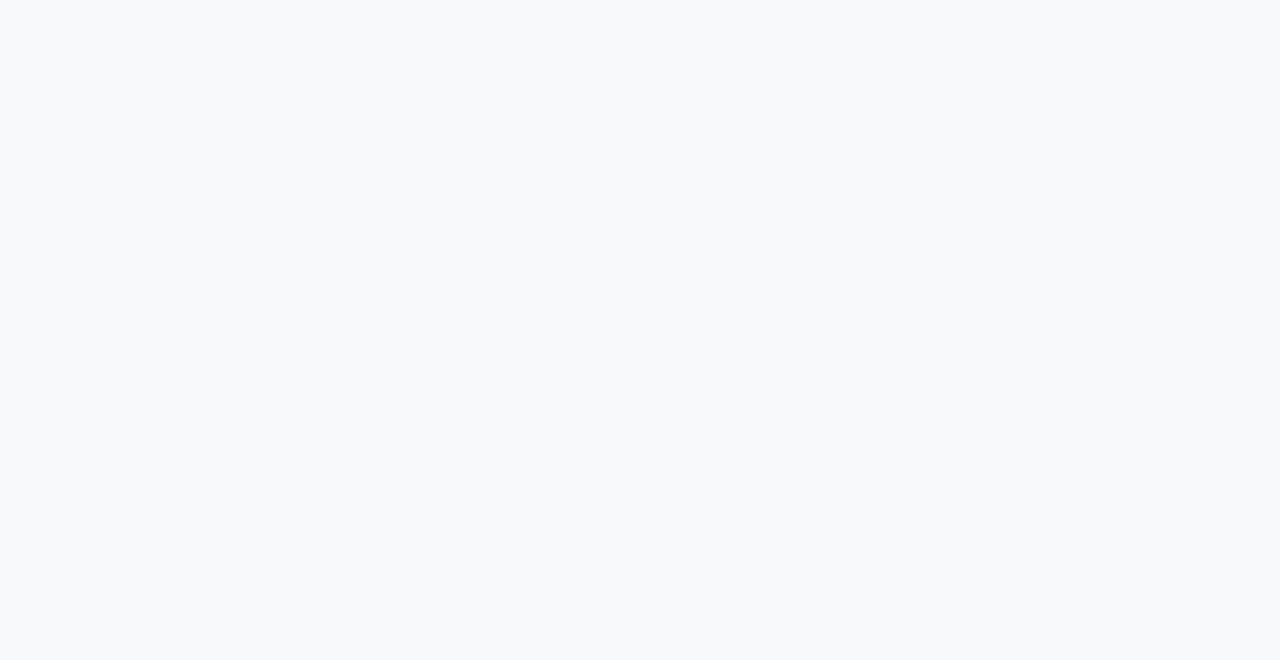
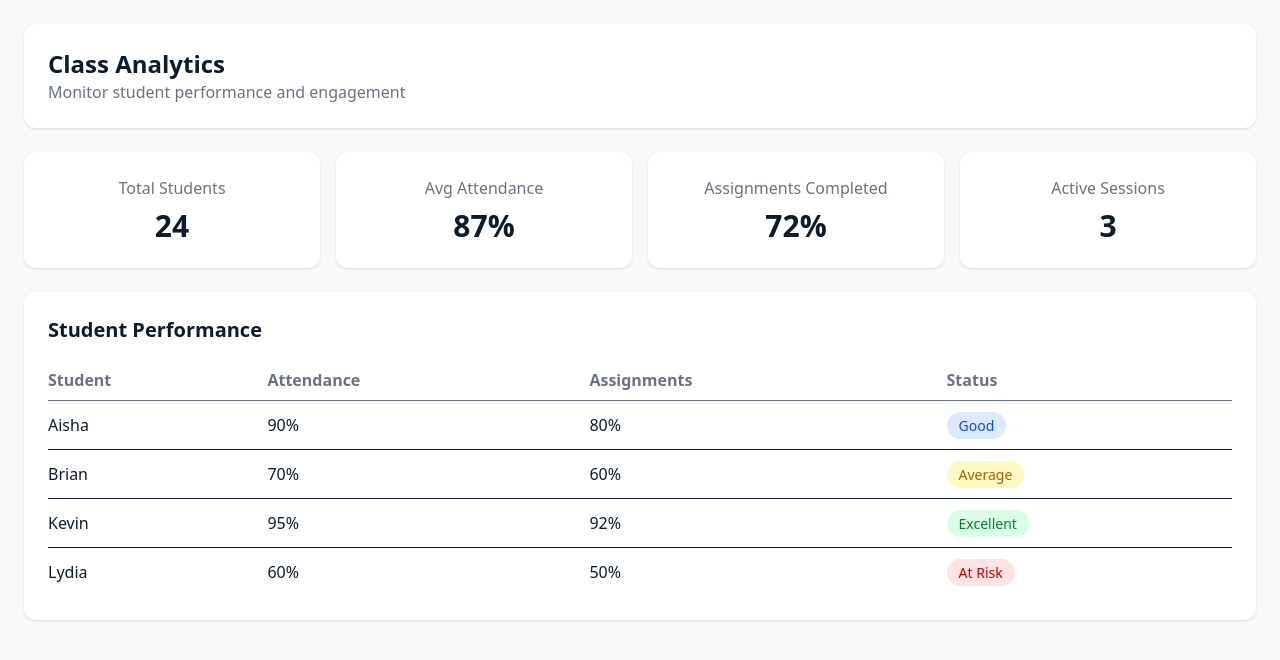
Before and after one commit to juliusmwas/StudyHub, a React (Vite) app: page /tutor/AnalyticsPage in a window 1280 px wide. Before the commit this address had no page. Shown: the top 660 px of the page. Built offline with nearby package versions, Linux system fonts and the light colour scheme.

Commit message:
Added an Analytics page

```diff
--- a/src/App.jsx
+++ b/src/App.jsx
@@ -30,6 +30,7 @@ import AssignmentPage from './Pages/dashboard/tutor/AssignmentPage';
 import ClassDetailsPage from './Pages/dashboard/tutor/ClassDetailsPage';
 import SessionSummary from './Pages/dashboard/tutor/SessionSummary';
 import ResourcesLibrary from './Pages/dashboard/tutor/ResourcesLibrary';
+import AnalyticsPage from './Pages/dashboard/tutor/AnalyticsPage';
 
 function App() {
 
@@ -78,6 +79,7 @@ function App() {
         <Route path="/tutor/ClassDetailsPage" element={<ClassDetailsPage />} />
         <Route path="/tutor/SessionSummary" element={<SessionSummary />} />
         <Route path="/tutor/ResourcesLibrary" element={<ResourcesLibrary />} />
+        <Route path="/tutor/AnalyticsPage" element={<AnalyticsPage />} />
 
         {/* 🔥 Navbar friendly routes (aliases for Tutor dashboard) */}
         <Route path="/dashboard" element={<TutorDashboard />} />
--- /dev/null
+++ b/src/Pages/dashboard/tutor/AnalyticsPage.jsx
@@ -0,0 +1,85 @@
+import React from "react";
+
+const AnalyticsPage = () => {
+  const stats = [
+    { title: "Total Students", value: 24 },
+    { title: "Avg Attendance", value: "87%" },
+    { title: "Assignments Completed", value: "72%" },
+    { title: "Active Sessions", value: 3 },
+  ];
+
+  const students = [
+    { name: "Aisha", attendance: "90%", assignments: "80%", status: "Good" },
+    { name: "Brian", attendance: "70%", assignments: "60%", status: "Average" },
+    { name: "Kevin", attendance: "95%", assignments: "92%", status: "Excellent" },
+    { name: "Lydia", attendance: "60%", assignments: "50%", status: "At Risk" },
+  ];
+
+  return (
+    <div className="p-6 space-y-6">
+      {/* Header */}
+      <div className="bg-white p-6 rounded-xl shadow">
+        <h1 className="text-2xl font-bold">Class Analytics</h1>
+        <p className="text-gray-500">
+          Monitor student performance and engagement
+        </p>
+      </div>
+
+      {/* Stat Cards */}
+      <div className="grid grid-cols-1 md:grid-cols-4 gap-4">
+        {stats.map((s) => (
+          <div
+            key={s.title}
+            className="bg-white p-6 rounded-xl shadow text-center"
+          >
+            <p className="text-gray-500">{s.title}</p>
+            <p className="text-3xl font-bold mt-2">{s.value}</p>
+          </div>
+        ))}
+      </div>
+
+      {/* Student Performance Table */}
+      <div className="bg-white p-6 rounded-xl shadow">
+        <h2 className="text-xl font-semibold mb-4">Student Performance</h2>
+
+        <table className="w-full text-left">
+          <thead className="border-b text-gray-500">
+            <tr>
+              <th className="py-2">Student</th>
+              <th>Attendance</th>
+              <th>Assignments</th>
+              <th>Status</th>
+            </tr>
+          </thead>
+
+          <tbody>
+            {students.map((s, i) => (
+              <tr key={i} className="border-b last:border-none">
+                <td className="py-3">{s.name}</td>
+                <td>{s.attendance}</td>
+                <td>{s.assignments}</td>
+                <td>
+                  <span
+                    className={`px-3 py-1 rounded-full text-sm ${
+                      s.status === "Excellent"
+                        ? "bg-green-100 text-green-700"
+                        : s.status === "Good"
+                        ? "bg-blue-100 text-blue-700"
+                        : s.status === "Average"
+                        ? "bg-yellow-100 text-yellow-700"
+                        : "bg-red-100 text-red-700"
+                    }`}
+                  >
+                    {s.status}
+                  </span>
+                </td>
+              </tr>
+            ))}
+          </tbody>
+        </table>
+      </div>
+    </div>
+  );
+};
+
+export default AnalyticsPage;
--- a/src/Pages/dashboard/tutor/Dashboard.jsx
+++ b/src/Pages/dashboard/tutor/Dashboard.jsx
@@ -162,7 +162,9 @@ export default function TutorDashboard() {
             </Link>
 
             {/* 4️⃣ Class Performance Snapshot */}
-            <div className="bg-white p-6 rounded-xl border border-gray-100 shadow-sm">
+            <Link
+                to="/tutor/AnalyticsPage">
+              <div className="bg-white mt-3 p-6 rounded-xl border border-gray-100 shadow-sm">
               <h3 className="text-lg font-bold text-gray-900 mb-6 flex items-center gap-2">
                 <TrendingUp size={20} className="text-blue-600"/> Performance Snapshot
               </h3>
@@ -195,7 +197,8 @@ export default function TutorDashboard() {
                   </div>
                 </div>
               </div>
-            </div>
+              </div>
+            </Link>
           </div>
 
           {/* Right Column: Quick Actions & Feed */}
```
